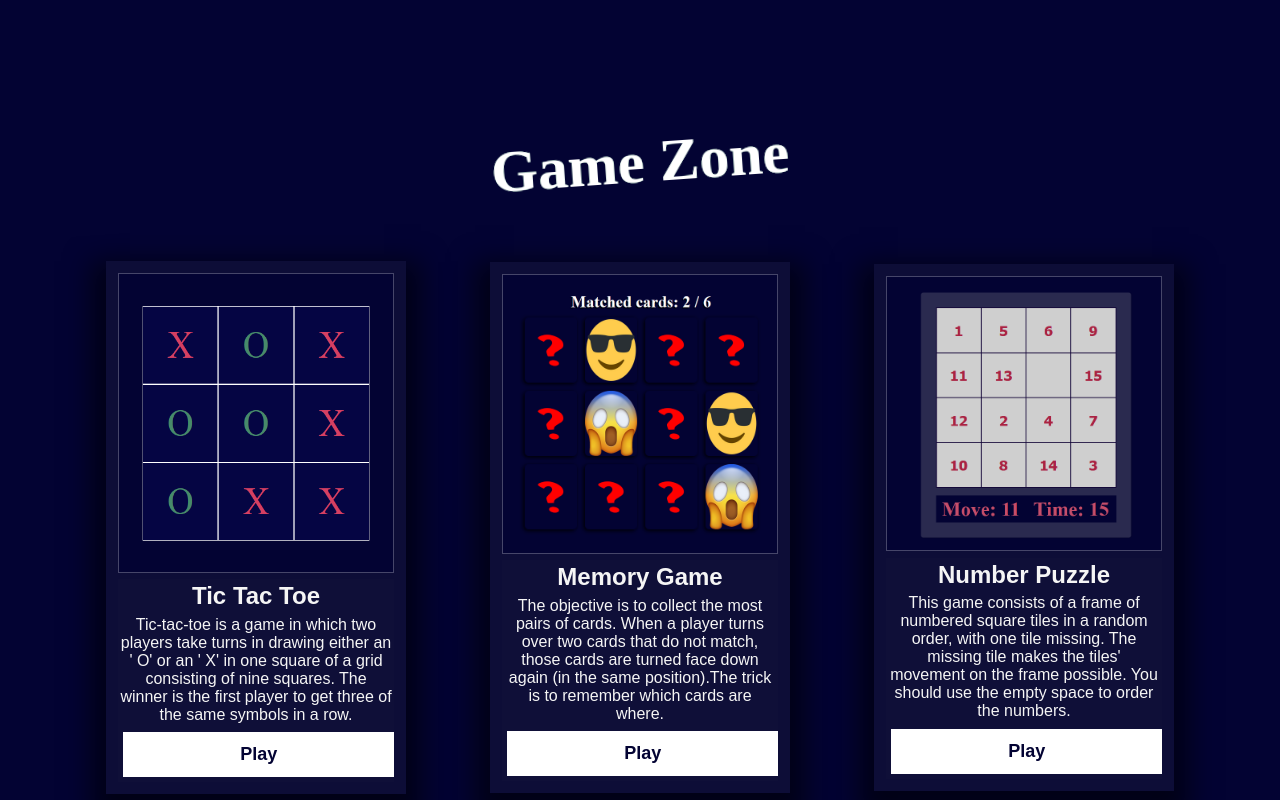
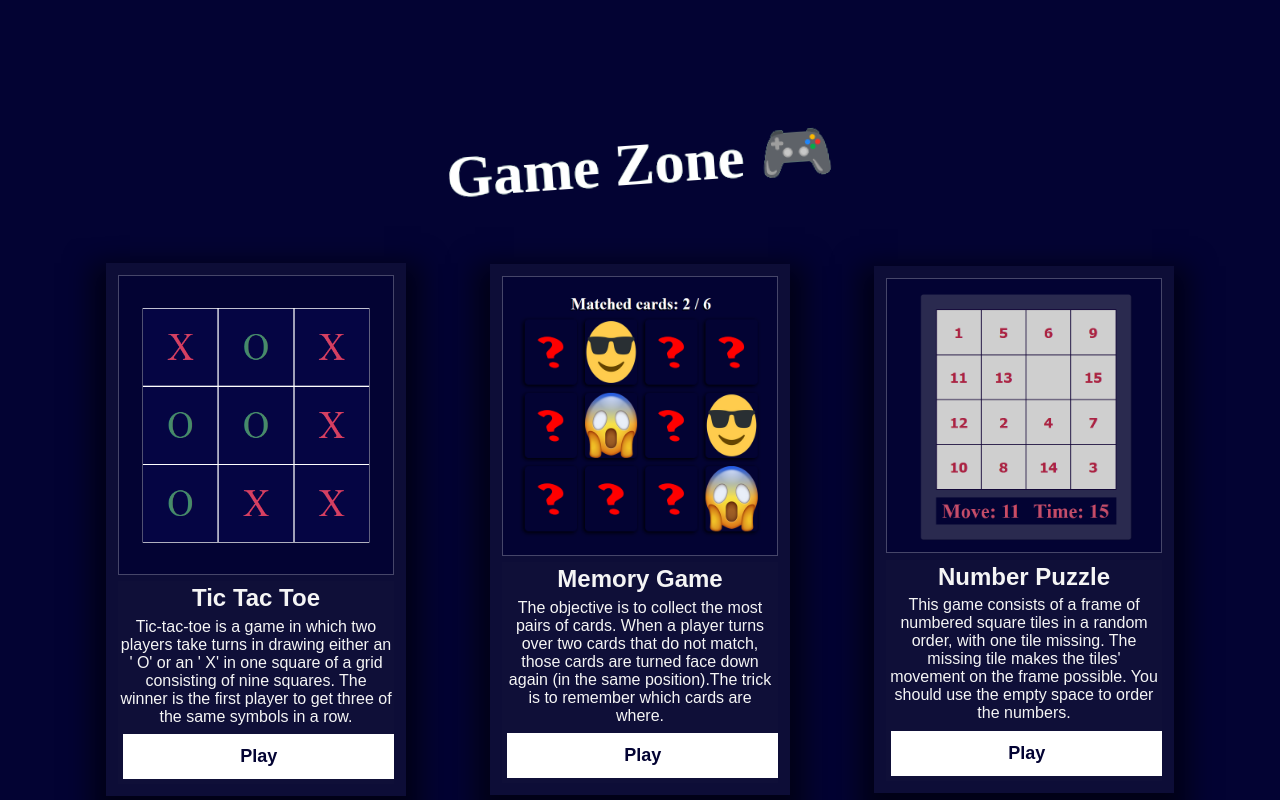
Before and after one commit to JaklinB/GameZone, a plain HTML site: page index.html in a window 1280 px wide. Shown: the top 800 px of the page. Drawn offline with Linux system fonts and the light colour scheme.

Commit message:
Update index.html

```diff
--- a/index.html
+++ b/index.html
@@ -4,14 +4,14 @@
     <meta charset="UTF-8">
     <meta http-equiv="X-UA-Compatible" content="IE=edge">
     <meta name="viewport" content="width=device-width, initial-scale=1.0">
-    <title>Game Zone</title>
+    <title>Game Zone 🎮</title>
     <link rel="stylesheet" href="style.css">
     <script src="./script.js"></script>
 </head>
 <body>
 
     <section class="title">
-        <h1>Game Zone</h1>
+        <h1>Game Zone 🎮</h1>
     </section>
 
     <section class="games1">
```
